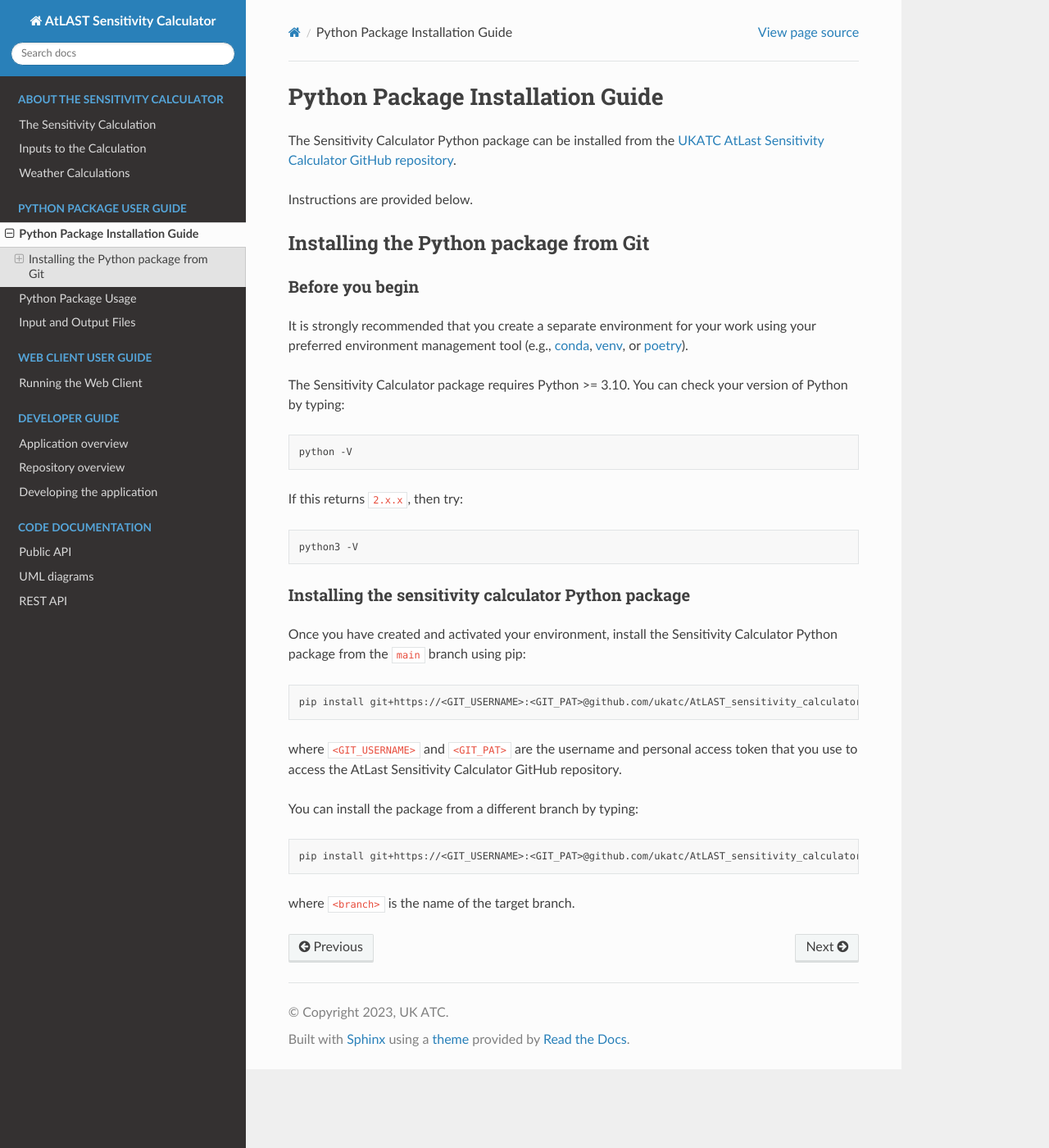
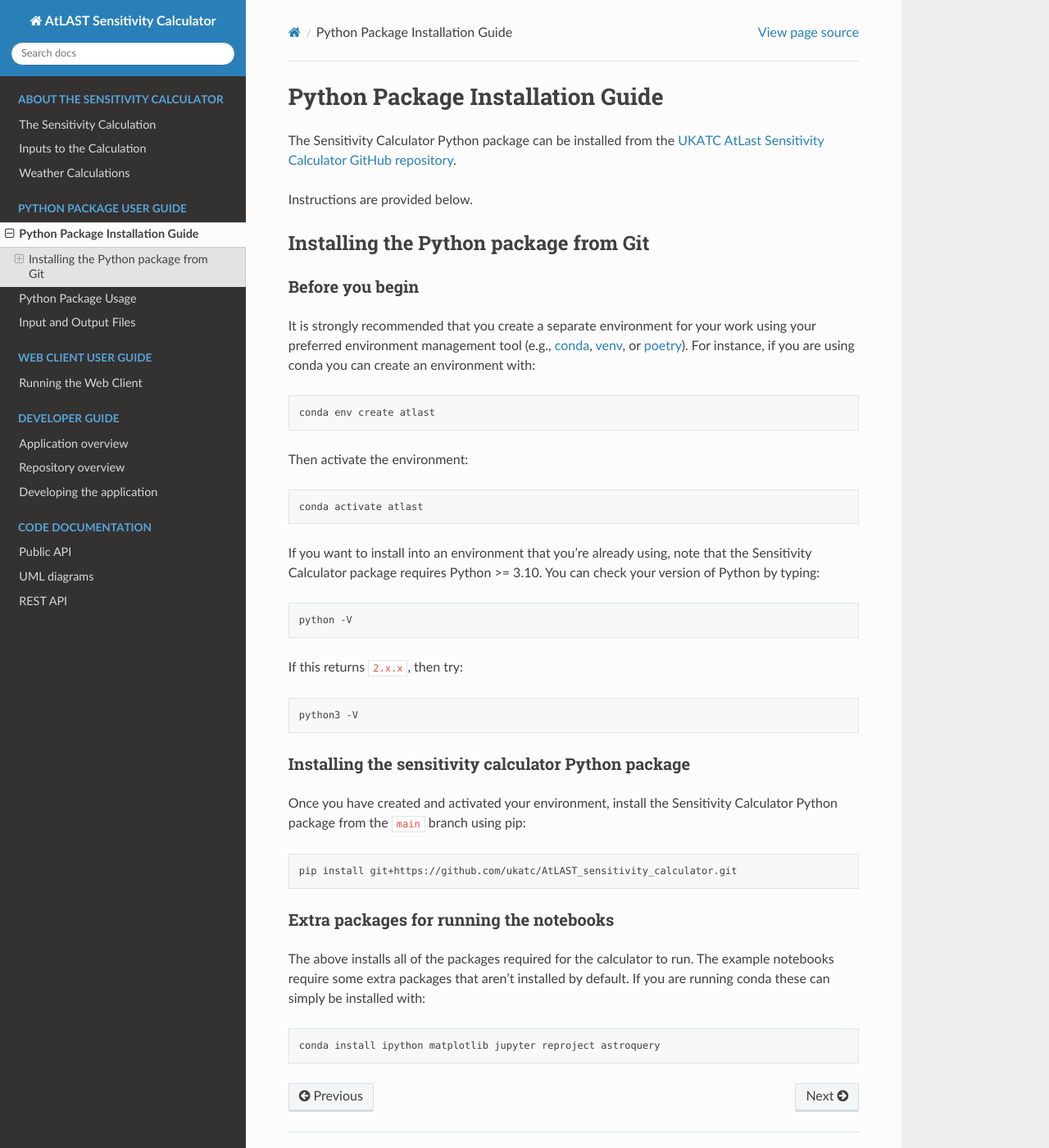
Before and after one commit to ukatc/AtLAST_sensitivity_calculator, a Sphinx documentation site: the page built from docs/source/user_guide/python_package_installation.rst, in a window 1280 px wide and 1400 px high. Shown: the whole window at 82% size. Built offline with Sphinx 7.4.7 and the Read the Docs theme 2.0.0, drawn with Linux system fonts in a browser that asks for light colours.

Commit message:
Update and clarify installation instructions

```diff
--- a/docs/source/user_guide/python_package_installation.rst
+++ b/docs/source/user_guide/python_package_installation.rst
@@ -17,9 +17,23 @@ Before you begin
 It is strongly recommended that you create a separate environment for your work using your
 preferred environment management tool (e.g., `conda <https://docs.conda.io/en/latest/>`__,
 `venv <https://realpython.com/python-virtual-environments-a-primer/>`__,
-or `poetry <https://python-poetry.org/docs/>`__).
+or `poetry <https://python-poetry.org/docs/>`__). For instance, if you are using conda you can create an
+environment with:
 
-The Sensitivity Calculator package requires Python >= 3.10. You can check your version of Python by
+.. code-block:: bash
+
+   conda env create atlast
+
+
+Then activate the environment:
+
+.. code-block:: bash
+
+   conda activate atlast
+
+
+If you want to install into an environment that you're already using, note that the Sensitivity Calculator
+package requires Python >= 3.10. You can check your version of Python by
 typing:
 
 .. code-block:: bash
@@ -41,18 +55,19 @@ Once you have created and activated your environment, install the Sensitivity Ca
 
 .. code-block:: bash
 
-    pip install git+https://<GIT_USERNAME>:<GIT_PAT>@github.com/ukatc/AtLAST_sensitivity_calculator.git
+    pip install git+https://github.com/ukatc/AtLAST_sensitivity_calculator.git
 
-where ``<GIT_USERNAME>`` and ``<GIT_PAT>`` are the username and personal access token that you use to access the AtLast
-Sensitivity Calculator GitHub repository.
 
-You can install the package from a different branch by typing:
+Extra packages for running the notebooks
+^^^^^^^^^^^^^^^^^^^^^^^^^^^^^^^^^^^^^^^^
+
+The above installs all of the packages required for the calculator to run.
+The example notebooks require some extra packages that aren't installed by default.
+If you are running conda these can simply be installed with:
 
 .. code-block:: bash
 
-    pip install git+https://<GIT_USERNAME>:<GIT_PAT>@github.com/ukatc/AtLAST_sensitivity_calculator.git@<branch>
-
-where ``<branch>`` is the name of the target branch.
+    conda install ipython matplotlib jupyter reproject astroquery
 
 
 .. _Pamela Klaassen: pamela.klaassen@stfc.ac.uk
```
